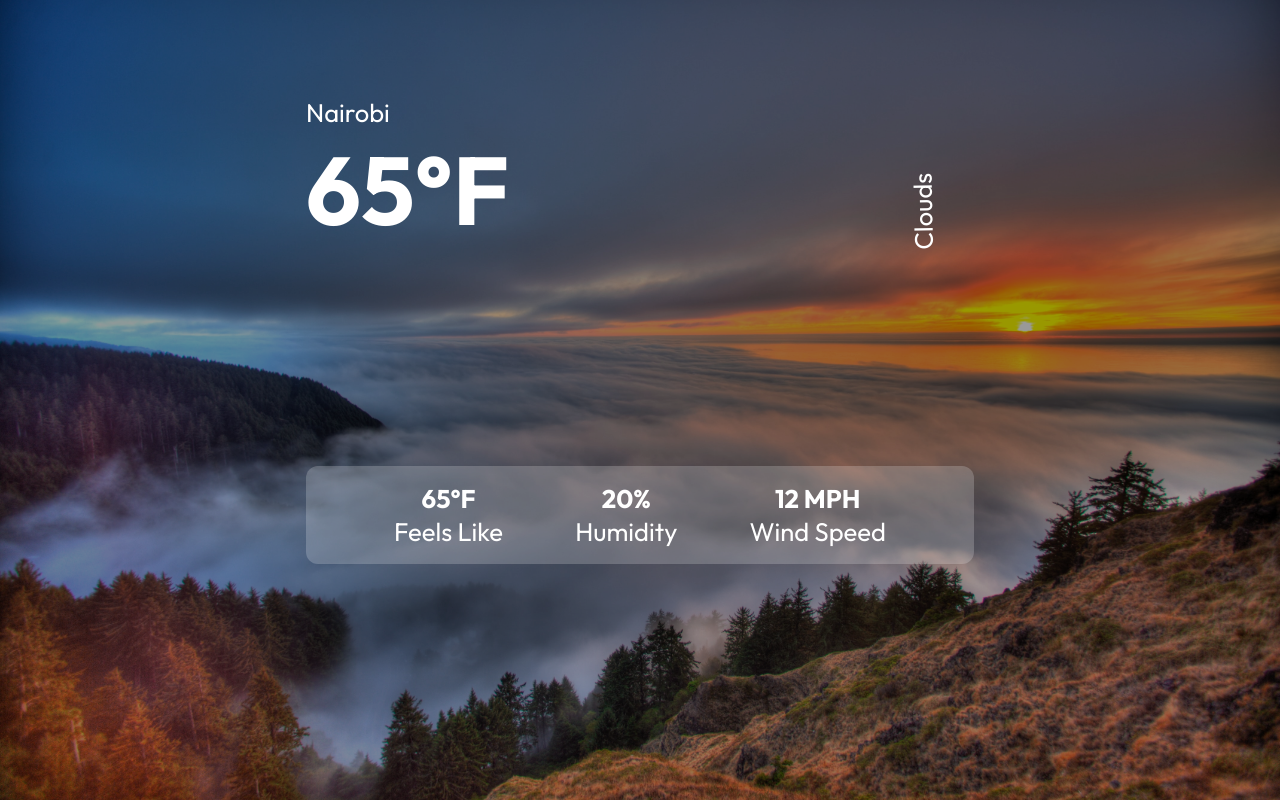
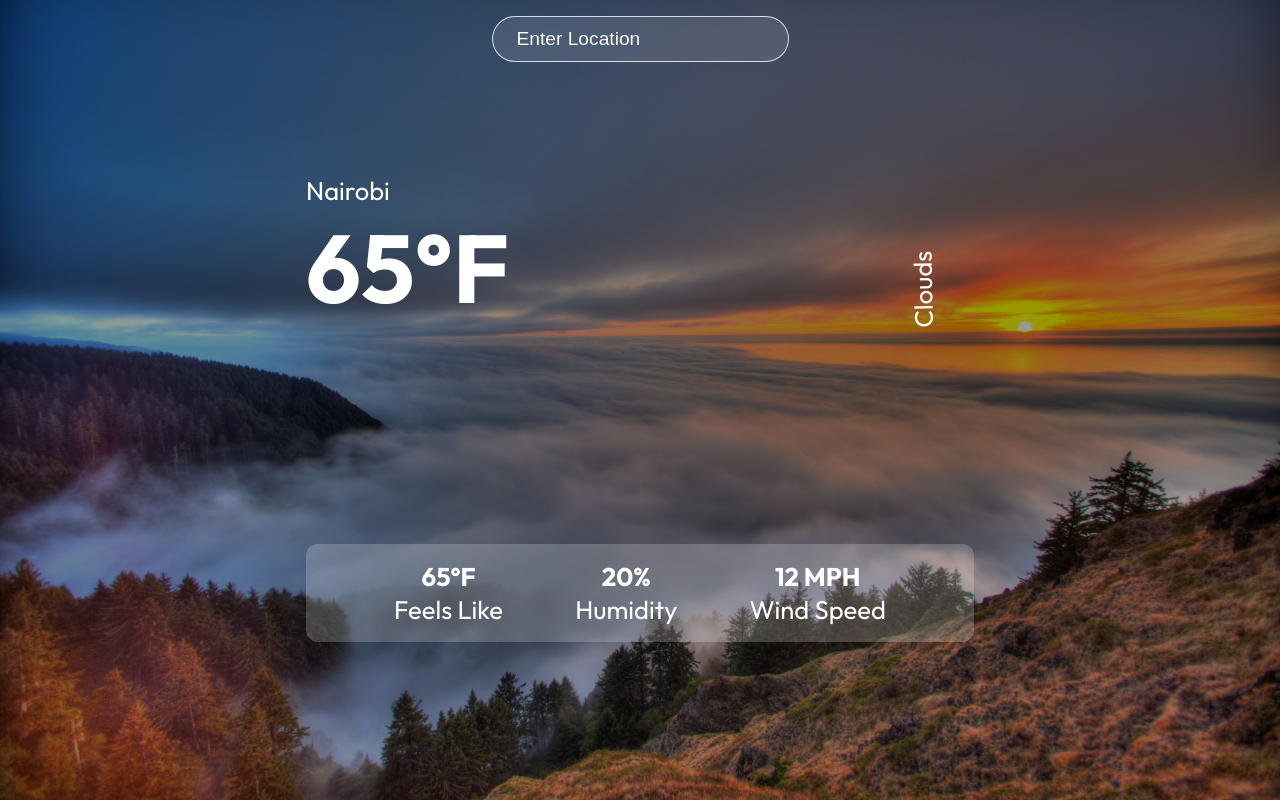
Before and after one commit to Farhern/weather-app-react, a React (Create React App) app: page / in a window 1280 px wide. Built offline with nearby package versions, Linux system fonts and the light colour scheme.

Commit message:
made api call

```diff
--- a/src/App.js
+++ b/src/App.js
@@ -1,11 +1,32 @@
-import React from 'react';
+import React, { useState } from 'react';
 import axios from 'axios';
 
 function App() {
+  const [data, setData] = useState({});
+  const [location, setLocation] = useState('');
+  const url = `https://api.openweathermap.org/data/2.5/weather?lat={lat}&lon={lon}&appid=87971abb6744607c4a1b507ee488acb6`
 
-  //const url = `https://api.openweathermap.org/data/2.5/weather?lat={lat}&lon={lon}&appid=87971abb6744607c4a1b507ee488acb6`
+  const searchLocation = (event) => {
+    if (event.key === 'Enter') {
+      axios.get(url).then((response) => {
+        setData(response.data)
+        console.log(response.data)
+      })
+      setLocation('')
+    }
+  }
+
   return (
     <div className='app'>
+      <div className="search">
+        <input
+          value={location}
+          onKeyPress={searchLocation}
+          onChange={event => setLocation(event.target.value)}
+          placeholder='Enter Location'
+          type="text"
+        />
+      </div>
       <div className="container">
       <div className="top">
         <div className="location">
--- a/src/index.css
+++ b/src/index.css
@@ -41,6 +41,25 @@
   z-index: -1;
 }
 
+.app .search {
+  text-align: center;
+  padding: 1rem;
+}
+
+.app input {
+  padding: .7rem 1.5rem;
+  font-size: 1.2rem;
+  border-radius: 25px;
+  border: 1px solid rgba(255,255,255, 0.8);
+  background: rgba(255,255,255, 0.1);
+  color: #f8f8f8;
+}
+
+::placeholder {
+  color: #f8f8f8;
+}
+
+
 .container {
   max-width: 700px;
   height: 500px;
```
